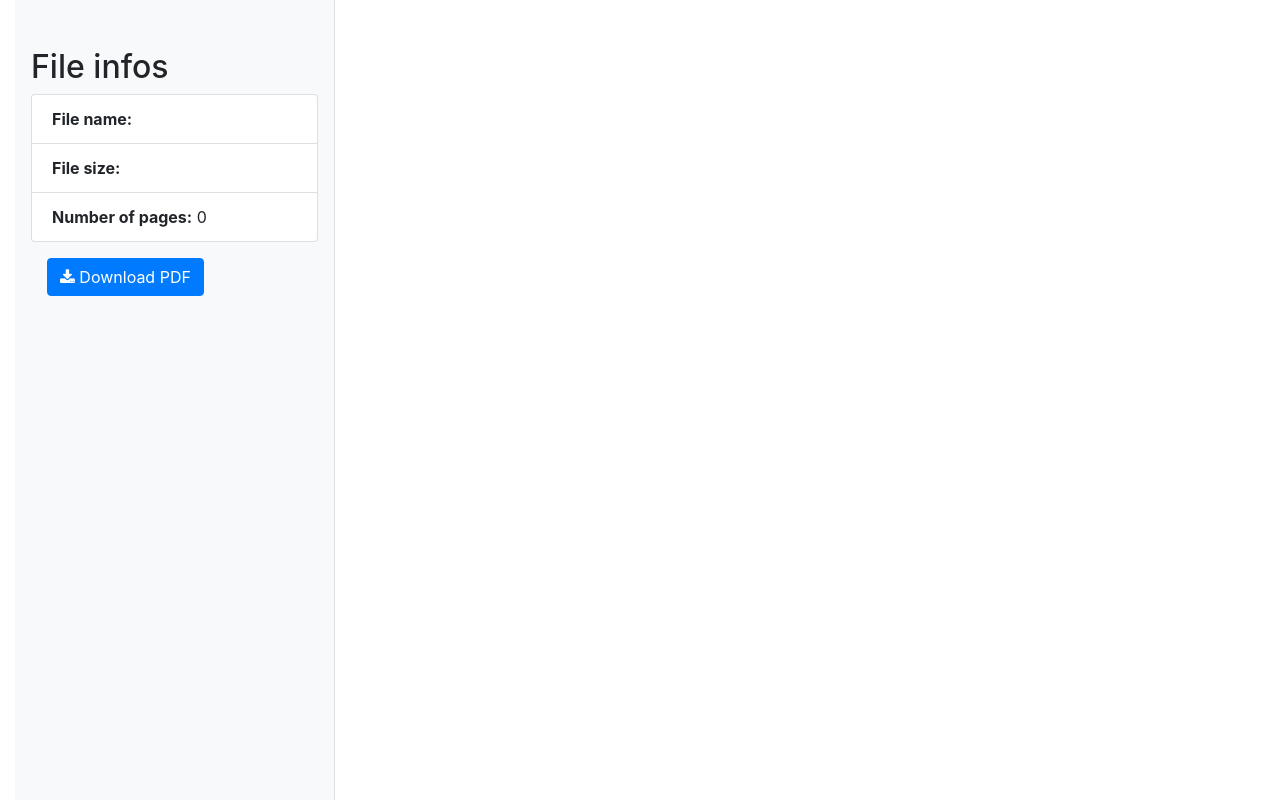
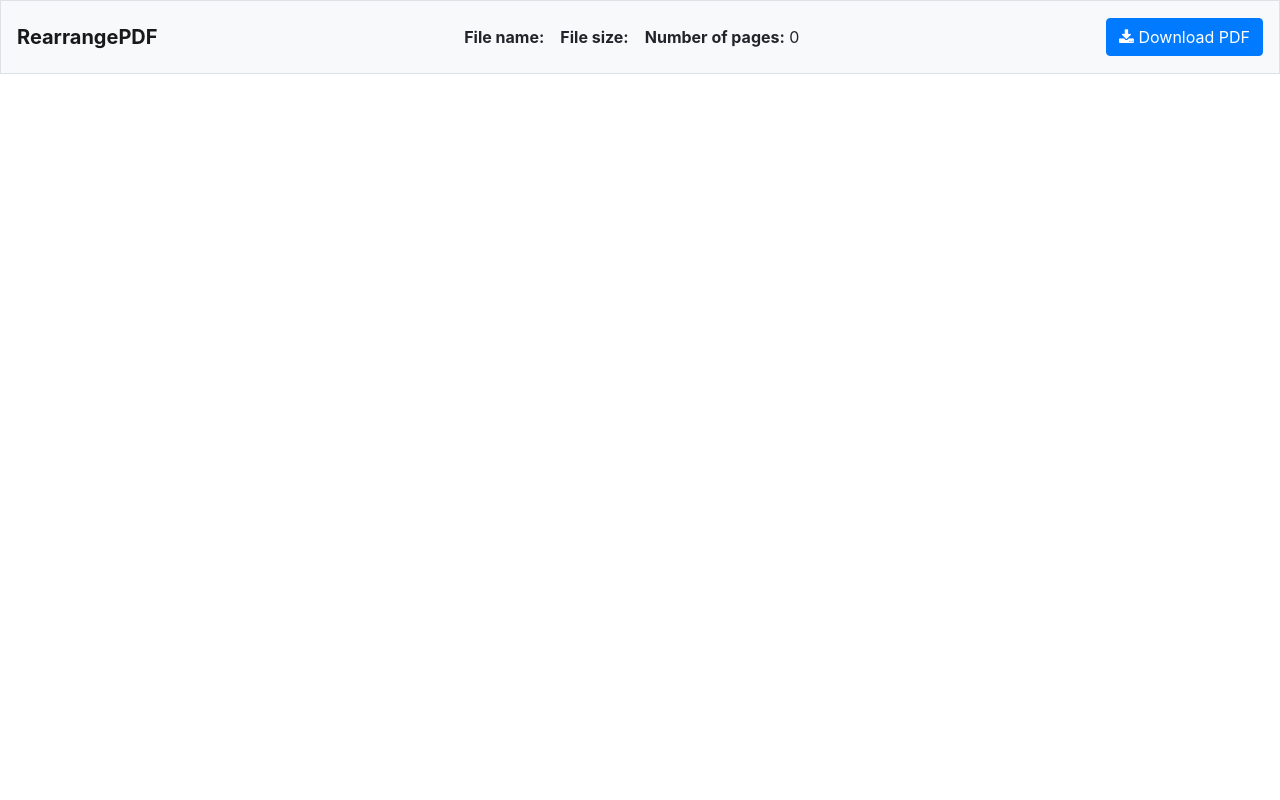
Before and after one commit to bandemer/rearrangepdf, a Symfony app: template templates/default/show.html.twig in a window 1280 px wide. Run offline with Twig, Linux system fonts and the light colour scheme; the template is opened without the code that fills it, so the values that code supplies are empty; some libraries are stand-ins or nearby versions.

Commit message:
Fixed navbar at top

```diff
--- a/templates/default/index.html.twig
+++ b/templates/default/index.html.twig
@@ -5,7 +5,7 @@
 <div class="container my-lg-5">
 
 	<div class="d-flex justify-content-between">
-		<h1 class="h2">RearrangePDF</h1>
+		<h1 class="h4"><strong>RearrangePDF</strong></h1>
 		<span>
 			<a href="https://github.com/bandemer/rearrangepdf" class="btn btn-secondary py-2"><i class="fa fa-fw fa-github" aria-hidden="true"></i> {% trans %}View on GitHub{% endtrans %}</a>
 		</span>
--- a/templates/default/show.html.twig
+++ b/templates/default/show.html.twig
@@ -2,32 +2,32 @@
 
 {% block body %}
 
-<div class="container-fluid">
-
-
-        <div class="bg-light border-right px-3 py-3 py-lg-5 w-25 h-100" style="position:fixed;">
-
-                <h2>{% trans %}File infos{% endtrans %}</h2>
-                <ul class="list-group">
-                    <li class="list-group-item">
-                        <strong class="label">{% trans %}File name:{% endtrans %}</strong> {{ pdf_shorten_filename }}
+<nav class="navbar navbar-expand-lg navbar-light bg-light fixed-top border p-3">
+    <button class="navbar-toggler" type="button" data-toggle="collapse" data-target="#mainnavbar" aria-controls="mainnavbar" aria-expanded="false" aria-label="Toggle navigation">
+        <span class="navbar-toggler-icon"></span>
+    </button>
+    <div class="collapse navbar-collapse" id="mainnavbar">
+        <a class="navbar-brand" href="#"><strong>RearrangePDF</strong></a>
+        <ul class="navbar-nav mx-auto">
+            <li class="nav-item mr-3">
+                <strong>{% trans %}File name:{% endtrans %}</strong> {{ pdf_shorten_filename }}
             </li>
-                    <li class="list-group-item">
-                        <strong class="label">{% trans %}File size:{% endtrans %}</strong> {{ pdf_filesize }}
+            <li class="nav-item mr-3">
+                <strong>{% trans %}File size:{% endtrans %}</strong> {{ pdf_filesize }}
             </li>
-                    <li class="list-group-item">
-                        <strong class="label">{% trans %}Number of pages:{% endtrans %}</strong> {{ pdf_pages|length }}
+            <li class="nav-item mr-3">
+                <strong>{% trans %}Number of pages:{% endtrans %}</strong> {{ pdf_pages|length }}
             </li>
         </ul>
-
-                <div class="download">
-                    <a href="/download/" class="btn btn-primary">
+        <a href="/download/" class="btn btn-primary float-right">
             <i class="fa fa-download" aria-hidden="true"></i> {% trans %}Download PDF{% endtrans %}
         </a>
     </div>
-        </div>
+</nav>
 
-        <div class="w-75 px-5" style="margin-left:25%;">
+<div class="container-fluid" style="padding-top:5rem;">
+
+        <div class="w-75 px-5 mx-auto">
 
                 {% if app.session.flashBag.has('error') %}
                     {% for msg in app.session.flashBag.get('error') %}
```
Lines whose indentation alone changed are shown as unchanged.
